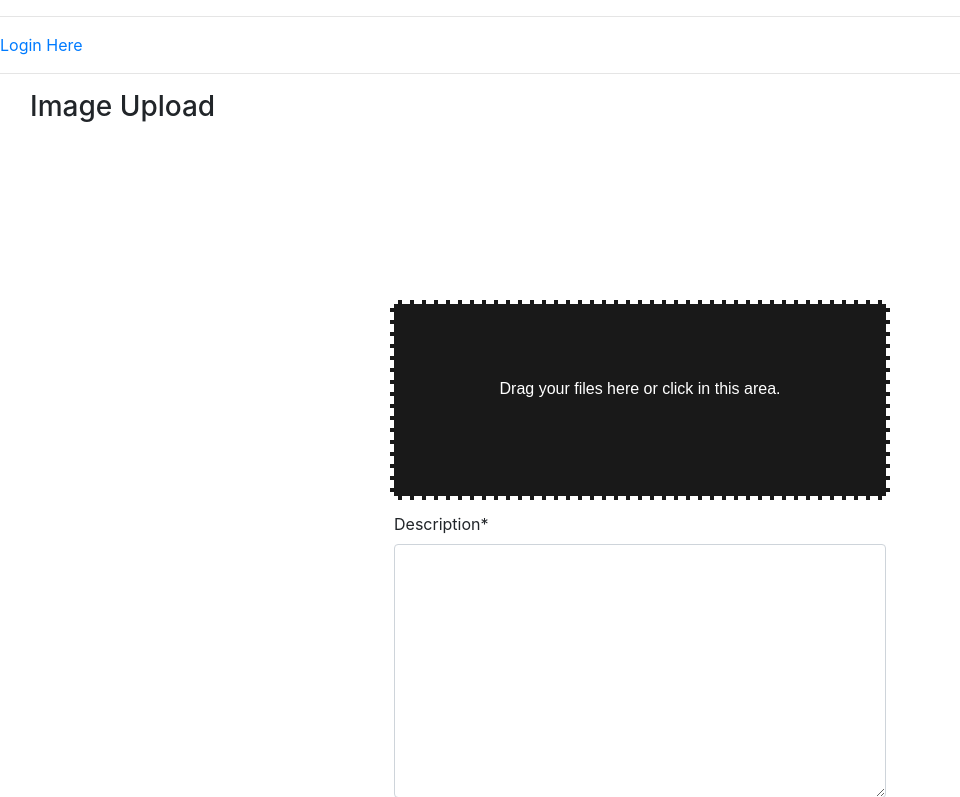
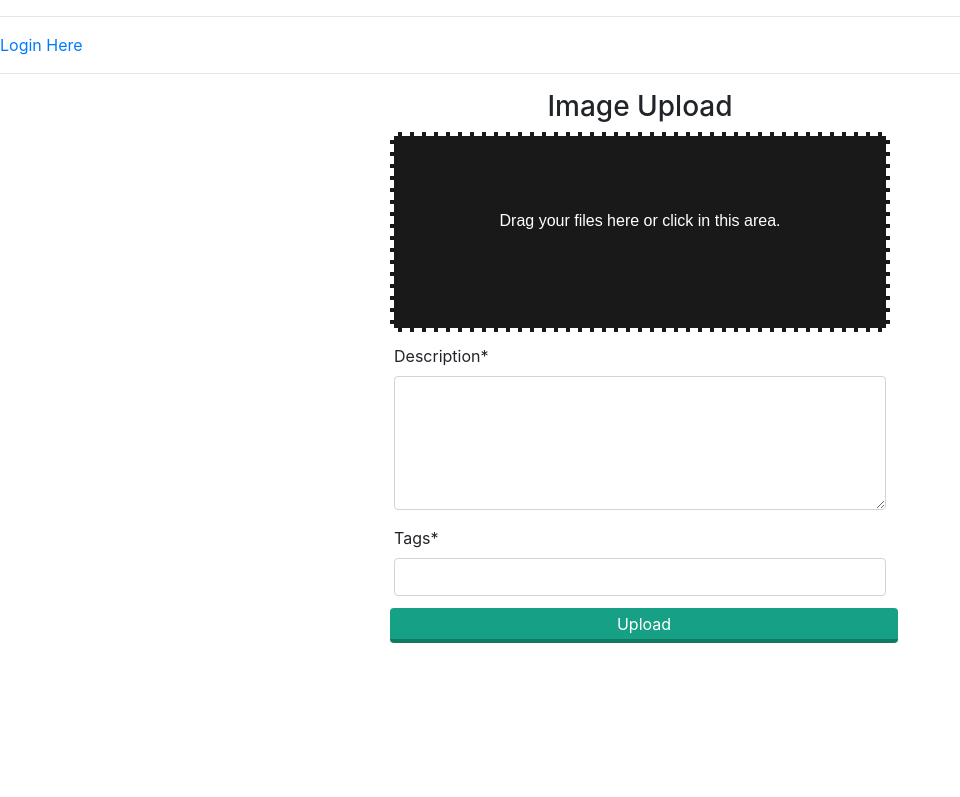
Before and after one commit to oluwatobi1/Shopify-2021, a Django app: page /shop/ in a window 1280 px wide; the page is wider, and only the part inside the window is pictured. Shown: the top 797 px of that part, without its empty margins (0-960 px from the left). Run offline with Django 3.2, Linux system fonts and the light colour scheme; some libraries are stand-ins or nearby versions.

Commit message:
Frontend changes in upload form

```diff
--- a/api/forms.py
+++ b/api/forms.py
@@ -5,9 +5,13 @@ from django.contrib.auth.models import User
 
 
 class ShopForm(forms.ModelForm):
+
     class Meta:
         model = Shop
         fields = ["photo", "description", "tags"]
+        widgets = {
+            "description": forms.Textarea(attrs={'rows':5, 'cols':20})
+        }
 
 # TOdo work on form Validation hint password field
 
--- a/api/models.py
+++ b/api/models.py
@@ -5,7 +5,7 @@ from django.utils import timezone
 
 
 class Shop(models.Model):
-    description = models.TextField(max_length=1000)
+    description = models.TextField(max_length=100)
     # price = models.DecimalField(max_digits=5, decimal_places=2)
     photo = models.ImageField(upload_to='shop')
     tags = models.CharField(max_length=50)
--- a/api/static/css/image_upload.css
+++ b/api/static/css/image_upload.css
@@ -1,11 +1,10 @@
+.imagetext{
+  text-align: center;
+}
 
 #form{
-  position: absolute;
+  margin: auto;
   background: rgba(0,0,0,0.9);
-  top: 50%;
-  left: 50%;
-  margin-top: -100px;
-  margin-left: -250px;
   width: 500px;
   height: 200px;
   border: 4px dashed #fff;
--- a/api/templates/api/index.html
+++ b/api/templates/api/index.html
@@ -4,17 +4,14 @@
 {% block style %}
       <link rel="stylesheet" type="text/css" href="{% static 'css/image_upload.css' %}">
   {% endblock %}
-
-
-
 {% block title %}Upload{% endblock %}
-
 
 {% block content %}
   <div class="container-fluid">
-    <h3>Image Upload </h3>
+    <h3 class="imagetext">Image Upload </h3>
+
+
 {#    TODO adding multiple images /shubhamc_007/pen/zNJWPM#}
-  </div>
 
  <form method="POST" id="form" enctype="multipart/form-data" class="uniForm">
      {% csrf_token %}
@@ -26,6 +23,6 @@
 
   <button type="submit">Upload</button>
 </form>
-
+  </div>
 
 {% endblock %}
--- a/api/views.py
+++ b/api/views.py
@@ -26,10 +26,10 @@ class ShopFormView(View):
     def post(self, request, *args, **kwargs):
         form = self.form_class(request.POST, request.FILES)
         if form.is_valid():
-            form['uploaded_by'] = self.user.username
+            form.cleaned_data['uploaded_by'] = request.user.username
             # todo remove this
-            print(self.user.username, "usererrer")
-
+            print(request.user.username, "usererrer")
+            print(form.cleaned_data, "formdata")
             # form.save()
             return HttpResponseRedirect('/shop/gallery')
         else:
```
Also changed, not shown: api/migrations/0006_auto_20210109_1810.py (added), db.sqlite3.
